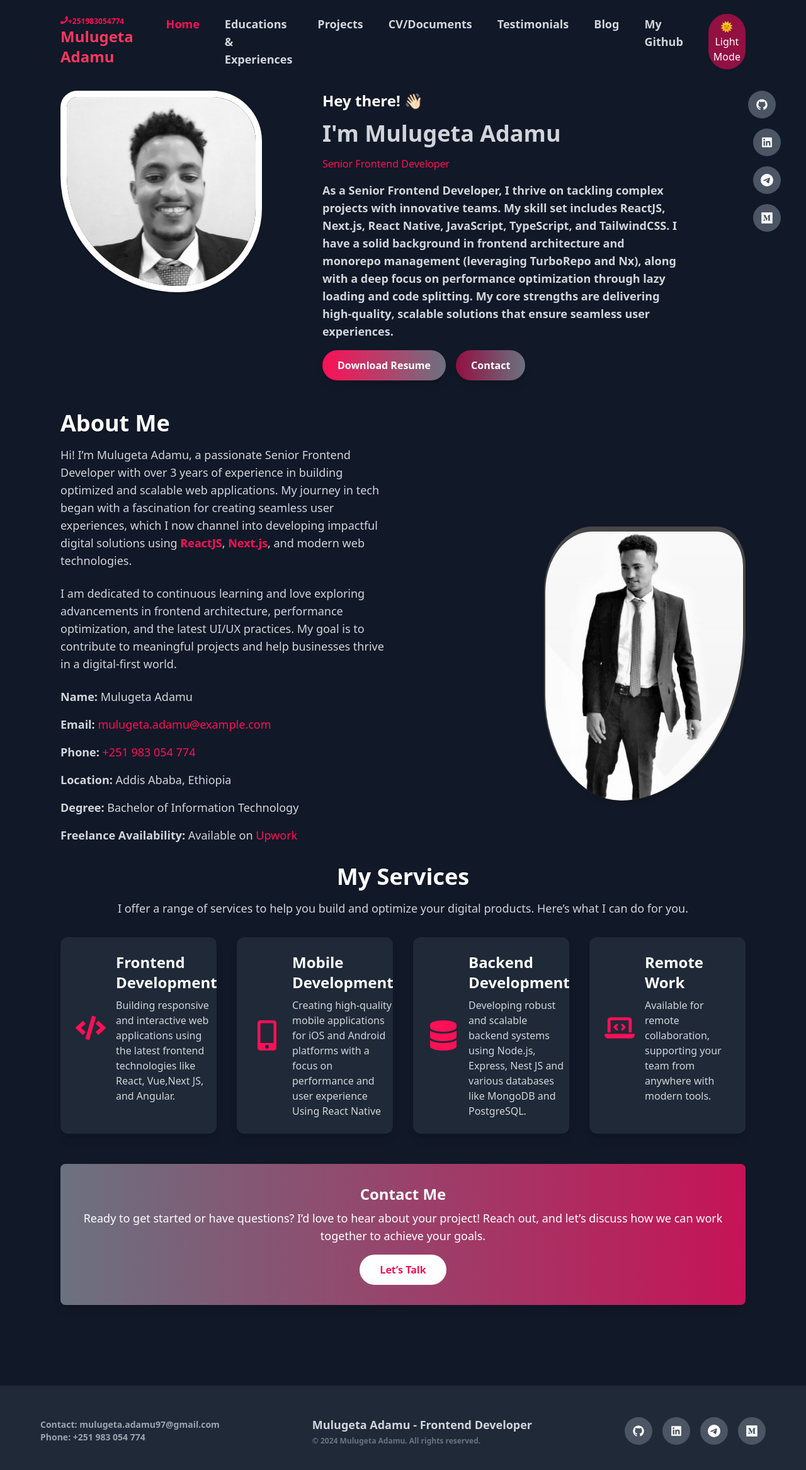
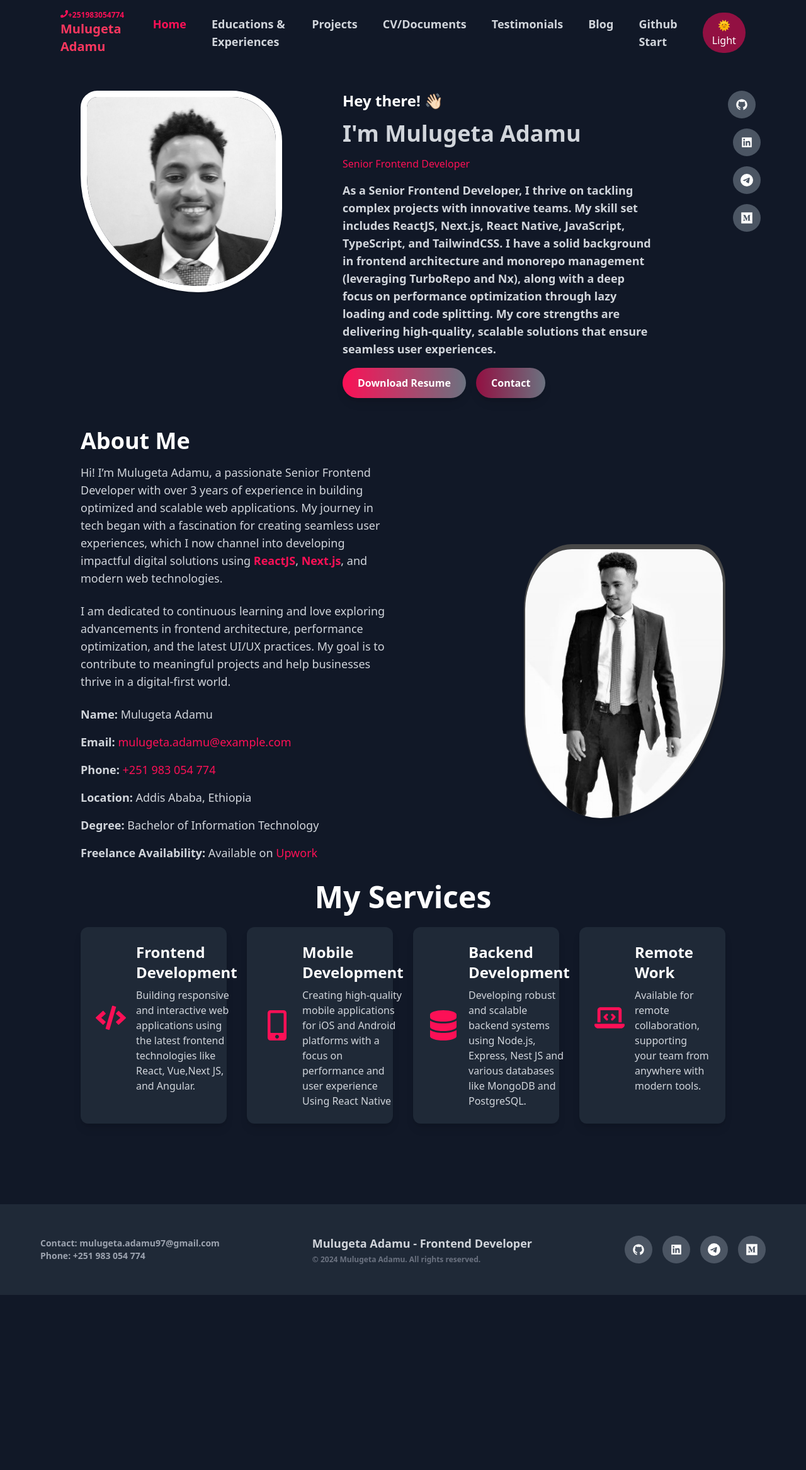
Before and after one commit to Mulugeta-sPublishedProjects/my-personal-website, a Next.js app: page / in a window 1280 px wide. Shown: the top 2334 px of the page at 63% size. After the commit the page ends 2056 px from the top, so only its background shows below. Built offline with nearby package versions, Linux system fonts and the light colour scheme.

Commit message:
feat: update feats

```diff
--- a/src/app/components/header.tsx
+++ b/src/app/components/header.tsx
@@ -22,7 +22,7 @@ export default function Header() {
           <div className="flex text-xs text-primary-500 font-bold flex-row">
             <FaPhone /> +251983054774
           </div>
-          <div className="text-2xl hover:cursor-pointer text-black font-bold  dark:text-primary-400">
+          <div className="text-xl hover:cursor-pointer text-black font-bold  dark:text-primary-400">
             Mulugeta Adamu
           </div>
         </Link>
--- a/src/app/components/nav.tsx
+++ b/src/app/components/nav.tsx
@@ -66,7 +66,7 @@ export default function Nav({ menus, closeMenu }: NavProps) {
           aria-label="Toggle theme"
           className="p-2 rounded-full bg-gray-300 dark:bg-primary-700 hover:bg-gray-400 dark:hover:bg-primary-600 transition-colors"
         >
-          {theme === "dark" ? "🌞 Light Mode" : "🌙 Dark Mode"}
+          {theme === "dark" ? "🌞 Light" : "🌙 Dark"}
         </button>
       </div>
     </>
--- a/src/app/page.tsx
+++ b/src/app/page.tsx
@@ -1,14 +1,13 @@
 "use client";
 import { motion } from "framer-motion";
 import AboutMe from "./components/about-me";
-
 import Greeting from "./components/home";
 import { servicesData } from "./components/services";
 import ServiceCard from "./components/service-card";
 
 export default function Home() {
   return (
-    <div className="mt-12">
+    <div className="mt-12 px-4 sm:px-6 lg:px-8">
       <Greeting />
       <AboutMe />
       <motion.div
@@ -17,20 +16,16 @@ export default function Home() {
         transition={{ duration: 1.5 }}
         className="w-full flex flex-col items-center"
       >
-        <div className="w-full p-4 sm:p-6 lg:p-8">
+        <div className="w-full  p-4 sm:p-6 lg:p-8">
           {/* Centered Header */}
           <div className="mx-auto text-center">
-            <h1 className="text-2xl sm:text-3xl md:text-4xl font-bold text-gray-900 dark:text-white mb-4">
+            <h1 className="text-2xl sm:text-3xl md:text-4xl lg:text-5xl font-bold text-gray-900 dark:text-white mb-6">
               My Services
             </h1>
-            <p className="text-base sm:text-lg text-gray-600 dark:text-gray-300 mb-8">
-              I offer a range of services to help you build and optimize your
-              digital products. Here’s what I can do for you.
-            </p>
           </div>
 
           {/* Service Cards */}
-          <div className="grid grid-cols-1 sm:grid-cols-2 md:grid-cols-3 lg:grid-cols-4 gap-6 sm:gap-8 mb-12">
+          <div className="grid grid-cols-1 sm:grid-cols-2 md:grid-cols-3 lg:grid-cols-4 gap-6 sm:gap-8">
             {servicesData.map((service) => (
               <ServiceCard
                 key={service.id}
@@ -40,24 +35,6 @@ export default function Home() {
               />
             ))}
           </div>
-
-          {/* Contact Me Section */}
-          <div className="bg-gradient-to-r from-gray-500 to-primary-600 text-white p-6 sm:p-8 rounded-lg shadow-lg text-center mt-8">
-            <h3 className="text-xl sm:text-2xl font-semibold mb-2">
-              Contact Me
-            </h3>
-            <p className="text-base sm:text-lg mb-4">
-              Ready to get started or have questions? I’d love to hear about
-              your project! Reach out, and let’s discuss how we can work
-              together to achieve your goals.
-            </p>
-            <a
-              href="/contact"
-              className="inline-block bg-white text-primary-500 font-semibold py-2 sm:py-3 px-6 sm:px-8 rounded-full transition duration-200 hover:bg-gray-100"
-            >
-              Let’s Talk
-            </a>
-          </div>
         </div>
       </motion.div>
     </div>
--- a/src/app/shared/menus.ts
+++ b/src/app/shared/menus.ts
@@ -5,5 +5,5 @@ export const menuItems = [
   { id: 5, href: "/resume", label: "CV/Documents" },
   { id: 6, href: "/testimonials", label: "Testimonials" },
   { id: 7, href: "/blogs", label: "Blog" },
-  { id: 8, href: "/github", label: "My Github" },
+  { id: 8, href: "/github", label: "Github Start" },
 ];
```
